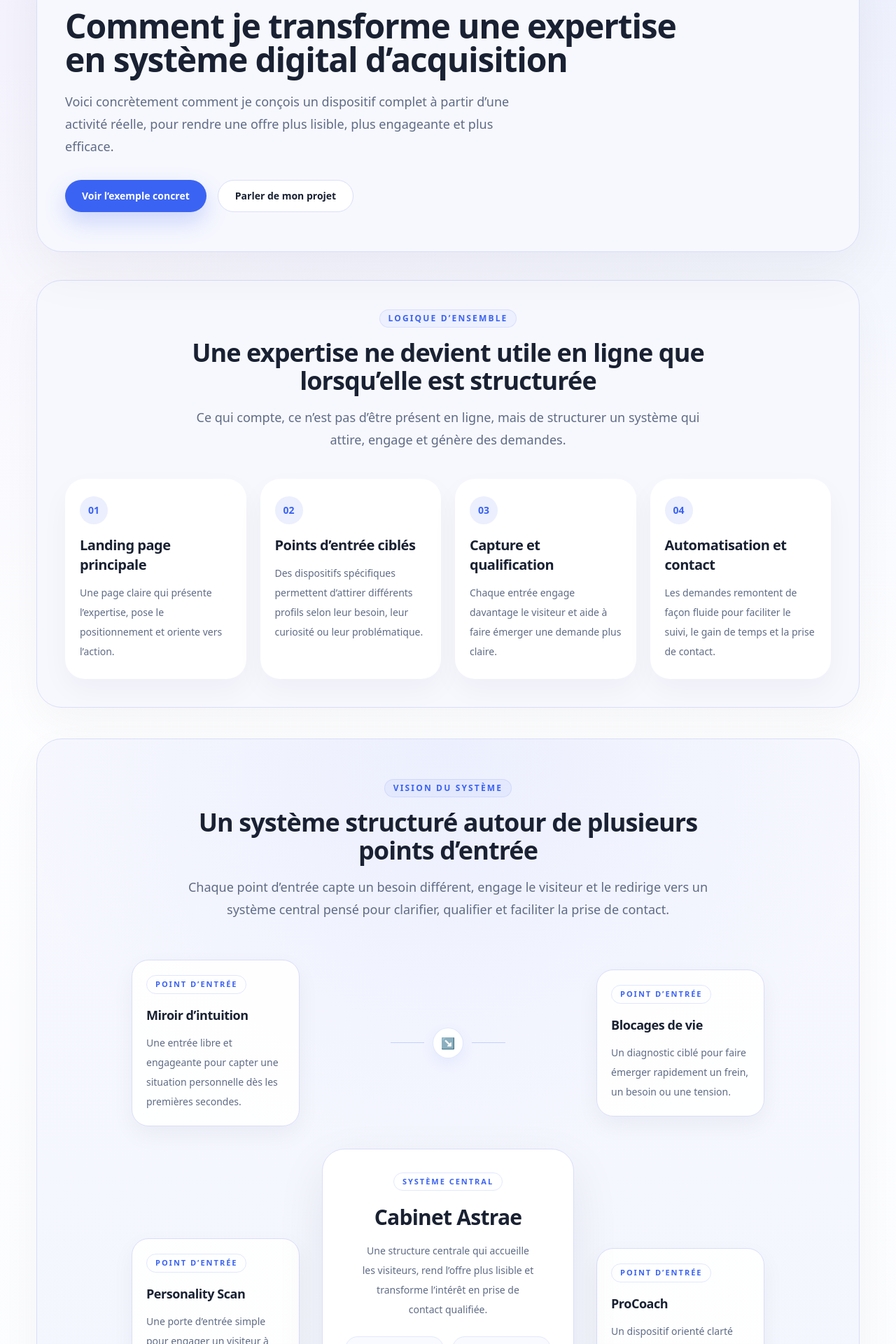
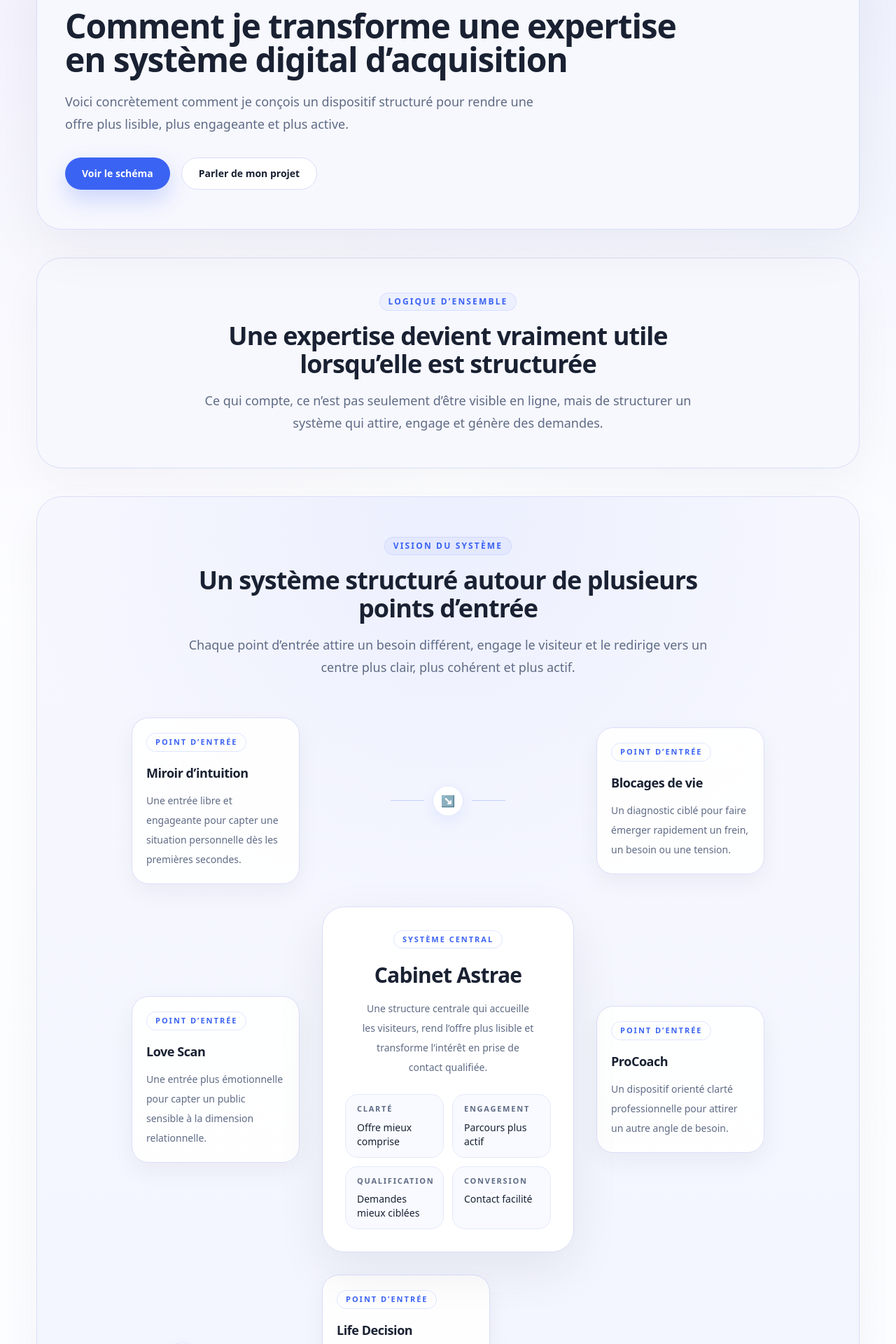
Before and after one commit to arnaudcrestey/portail-site-vitrine, a Next.js app: page /systeme in a window 1280 px wide. Shown: the part 280-2200 px from the top of the page at 70% size. Built offline with nearby package versions, Linux system fonts and the light colour scheme.

Commit message:
Update page.tsx

```diff
--- a/app/systeme/page.tsx
+++ b/app/systeme/page.tsx
@@ -7,62 +7,38 @@ export const metadata: Metadata = {
     "Comment Arnaud Crestey transforme une expertise en système digital clair, structuré et orienté acquisition.",
 };
 
-const systemFlow = [
+const astraeBlocks = [
   {
-    title: 'Landing page principale',
+    number: '01',
+    title: 'Créer une page principale forte',
     description:
-      "Une page claire qui présente l’expertise, pose le positionnement et oriente vers l’action.",
+      "Une page centrale claire qui présente l’expertise, structure la promesse et rend l’offre immédiatement plus lisible.",
   },
   {
-    title: 'Points d’entrée ciblés',
+    number: '02',
+    title: 'Ajouter plusieurs points d’entrée',
     description:
-      'Des dispositifs spécifiques permettent d’attirer différents profils selon leur besoin, leur curiosité ou leur problématique.',
+      'Des entrées ciblées permettent d’attirer différents profils selon leur besoin, leur curiosité ou leur problématique.',
   },
   {
-    title: 'Capture et qualification',
+    number: '03',
+    title: 'Engager et qualifier',
     description:
-      'Chaque entrée engage davantage le visiteur et aide à faire émerger une demande plus claire.',
+      'Chaque dispositif capte davantage l’attention, implique le visiteur et prépare une demande plus claire.',
   },
   {
-    title: 'Automatisation et contact',
+    number: '04',
+    title: 'Fluidifier le suivi',
     description:
-      'Les demandes remontent de façon fluide pour faciliter le suivi, le gain de temps et la prise de contact.',
-  },
-];
-
-const astraeBlocks = [
-  {
-    title: 'Créer une page principale forte',
-    description:
-      "Une landing page claire qui présente l’expertise, structure la promesse et rend l’offre plus lisible.",
-  },
-  {
-    title: 'Ajouter plusieurs entrées ciblées',
-    description:
-      'Des points d’entrée spécifiques permettent d’attirer différents profils selon leur problématique ou leur niveau d’intérêt.',
-  },
-  {
-    title: 'Qualifier les personnes',
-    description:
-      'Chaque dispositif implique davantage le visiteur et aide à mieux comprendre sa situation avant le contact.',
-  },
-  {
-    title: 'Automatiser ce qui doit l’être',
-    description:
-      'Les informations utiles, les demandes et les prises de contact sont organisées pour fluidifier le suivi.',
-  },
-  {
-    title: "Transformer l’ensemble en système d’acquisition",
-    description:
-      'Le site ne reste pas une simple vitrine. Il devient un dispositif cohérent qui attire, engage et prépare la relation.',
+      'Les informations utiles, les demandes et les prises de contact sont organisées pour rendre le suivi plus simple et plus fluide.',
   },
 ];
 
 const benefits = [
-  'Mieux expliquer l’offre',
-  'Attirer les bons visiteurs',
-  "Augmenter l’engagement",
-  'Faciliter la conversion',
+  'Offre plus lisible',
+  'Visiteurs mieux engagés',
+  'Demandes plus qualifiées',
+  'Contact facilité',
 ];
 
 export default function SystemePage() {
@@ -79,16 +55,16 @@ export default function SystemePage() {
               </h1>
 
               <p className="mt-5 max-w-2xl text-lg leading-8 text-slate">
-                Voici concrètement comment je conçois un dispositif complet à partir d’une activité réelle,
-                pour rendre une offre plus lisible, plus engageante et plus efficace.
+                Voici concrètement comment je conçois un dispositif structuré pour rendre une offre
+                plus lisible, plus engageante et plus active.
               </p>
 
               <div className="mt-8 flex flex-wrap gap-4">
                 <Link
-                  href="#exemple"
+                  href="#schema"
                   className="inline-flex items-center justify-center rounded-full bg-primary px-6 py-3 text-sm font-semibold text-white shadow-[0_14px_32px_rgba(59,99,243,0.24)] transition hover:-translate-y-0.5"
                 >
-                  Voir l’exemple concret
+                  Voir le schéma
                 </Link>
 
                 <Link
@@ -105,44 +81,24 @@ export default function SystemePage() {
 
       <section className="pb-8 pt-2">
         <div className="container-layout">
-          <div className="rounded-[36px] border border-[#d9def8] bg-[#f7f8fe] px-6 py-8 shadow-[0_20px_60px_rgba(15,23,42,0.04)] sm:px-8 sm:py-10 lg:px-10">
+          <div className="rounded-[36px] border border-[#d9def8] bg-[#f7f8fe] px-6 py-10 shadow-[0_20px_60px_rgba(15,23,42,0.04)] sm:px-8 sm:py-12 lg:px-10">
             <div className="mx-auto max-w-3xl text-center">
               <span className="section-eyebrow">Logique d’ensemble</span>
 
               <h2 className="mt-4 text-3xl font-semibold tracking-tight text-ink sm:text-4xl">
-                Une expertise ne devient utile en ligne que lorsqu’elle est structurée
+                Une expertise devient vraiment utile lorsqu’elle est structurée
               </h2>
 
               <p className="mt-4 text-lg leading-8 text-slate">
-                Ce qui compte, ce n’est pas d’être présent en ligne, mais de structurer un système qui attire, engage et génère des demandes.
+                Ce qui compte, ce n’est pas seulement d’être visible en ligne, mais de structurer un
+                système qui attire, engage et génère des demandes.
               </p>
-            </div>
-
-            <div className="mt-10 grid gap-5 md:grid-cols-2 xl:grid-cols-4">
-              {systemFlow.map((step, index) => (
-                <div
-                  key={step.title}
-                  className="relative rounded-[28px] border border-white/80 bg-white px-5 py-6 shadow-[0_16px_40px_rgba(15,23,42,0.04)]"
-                >
-                  <div className="mb-4 inline-flex h-10 w-10 items-center justify-center rounded-full bg-primary/10 text-sm font-semibold text-primary">
-                    0{index + 1}
-                  </div>
-
-                  <h3 className="text-xl font-semibold tracking-tight text-ink">
-                    {step.title}
-                  </h3>
-
-                  <p className="mt-3 text-sm leading-7 text-slate">
-                    {step.description}
-                  </p>
-                </div>
-              ))}
             </div>
           </div>
         </div>
       </section>
 
-<section className="pb-10 pt-3">
+      <section id="schema" className="pb-8 pt-2">
         <div className="container-layout">
           <div className="relative overflow-hidden rounded-[36px] border border-[#d9def8] bg-[linear-gradient(180deg,#f7f8fe_0%,#f2f5ff_100%)] px-6 py-10 shadow-[0_20px_60px_rgba(15,23,42,0.04)] sm:px-8 sm:py-12 lg:px-10 lg:py-14">
             <div className="pointer-events-none absolute inset-0 bg-[radial-gradient(circle_at_top,rgba(59,99,243,0.06),transparent_38%)]" />
@@ -155,27 +111,26 @@ export default function SystemePage() {
               </h2>
 
               <p className="mt-4 text-lg leading-8 text-slate">
-          Chaque point d’entrée capte un besoin différent, engage le visiteur et le redirige vers
-          un système central pensé pour clarifier, qualifier et faciliter la prise de contact.
+                Chaque point d’entrée attire un besoin différent, engage le visiteur et le redirige
+                vers un centre plus clair, plus cohérent et plus actif.
               </p>
             </div>
 
             <div className="relative mt-14">
               <div className="grid gap-8 lg:grid-cols-[1fr_360px_1fr] lg:grid-rows-[auto_auto_auto] lg:items-center">
-          {/* Haut gauche */}
                 <div className="flex justify-center lg:justify-end">
-            <div className="group w-full max-w-[240px] rounded-[24px] border border-[#d9def8] bg-white/95 px-5 py-5 shadow-[0_12px_32px_rgba(15,23,42,0.05)] transition-all duration-300 hover:-translate-y-1 hover:shadow-[0_20px_40px_rgba(59,99,243,0.10)]">
+                  <div className="w-full max-w-[240px] rounded-[24px] border border-[#d9def8] bg-white/95 px-5 py-5 shadow-[0_12px_32px_rgba(15,23,42,0.05)]">
                     <div className="inline-flex rounded-full border border-primary/15 bg-primary/6 px-3 py-1 text-[11px] font-semibold uppercase tracking-[0.18em] text-primary">
                       Point d’entrée
                     </div>
                     <h3 className="mt-4 text-lg font-semibold text-ink">Miroir d’intuition</h3>
                     <p className="mt-3 text-sm leading-7 text-slate">
-                Une entrée libre et engageante pour capter une situation personnelle dès les premières secondes.
+                      Une entrée libre et engageante pour capter une situation personnelle dès les
+                      premières secondes.
                     </p>
                   </div>
                 </div>
 
-          {/* Centre haut */}
                 <div className="hidden lg:flex items-center justify-center">
                   <div className="flex items-center gap-3">
                     <div className="h-px w-12 bg-primary/25" />
@@ -186,33 +141,32 @@ export default function SystemePage() {
                   </div>
                 </div>
 
-          {/* Haut droite */}
                 <div className="flex justify-center lg:justify-start">
-            <div className="group w-full max-w-[240px] rounded-[24px] border border-[#d9def8] bg-white/95 px-5 py-5 shadow-[0_12px_32px_rgba(15,23,42,0.05)] transition-all duration-300 hover:-translate-y-1 hover:shadow-[0_20px_40px_rgba(59,99,243,0.10)]">
+                  <div className="w-full max-w-[240px] rounded-[24px] border border-[#d9def8] bg-white/95 px-5 py-5 shadow-[0_12px_32px_rgba(15,23,42,0.05)]">
                     <div className="inline-flex rounded-full border border-primary/15 bg-primary/6 px-3 py-1 text-[11px] font-semibold uppercase tracking-[0.18em] text-primary">
                       Point d’entrée
                     </div>
                     <h3 className="mt-4 text-lg font-semibold text-ink">Blocages de vie</h3>
                     <p className="mt-3 text-sm leading-7 text-slate">
-                Un diagnostic ciblé pour faire émerger rapidement un frein, un besoin ou une tension.
+                      Un diagnostic ciblé pour faire émerger rapidement un frein, un besoin ou une
+                      tension.
                     </p>
                   </div>
                 </div>
 
-          {/* Milieu gauche */}
                 <div className="flex justify-center lg:justify-end">
-            <div className="group w-full max-w-[240px] rounded-[24px] border border-[#d9def8] bg-white/95 px-5 py-5 shadow-[0_12px_32px_rgba(15,23,42,0.05)] transition-all duration-300 hover:-translate-y-1 hover:shadow-[0_20px_40px_rgba(59,99,243,0.10)]">
+                  <div className="w-full max-w-[240px] rounded-[24px] border border-[#d9def8] bg-white/95 px-5 py-5 shadow-[0_12px_32px_rgba(15,23,42,0.05)]">
                     <div className="inline-flex rounded-full border border-primary/15 bg-primary/6 px-3 py-1 text-[11px] font-semibold uppercase tracking-[0.18em] text-primary">
                       Point d’entrée
                     </div>
-              <h3 className="mt-4 text-lg font-semibold text-ink">Personality Scan</h3>
+                    <h3 className="mt-4 text-lg font-semibold text-ink">Love Scan</h3>
                     <p className="mt-3 text-sm leading-7 text-slate">
-                Une porte d’entrée simple pour engager un visiteur à travers une lecture plus personnelle.
+                      Une entrée plus émotionnelle pour capter un public sensible à la dimension
+                      relationnelle.
                     </p>
                   </div>
                 </div>
 
-          {/* Centre */}
                 <div className="relative flex justify-center">
                   <div className="absolute inset-0 -z-10 flex items-center justify-center">
                     <div className="h-[280px] w-[280px] rounded-full bg-[radial-gradient(circle,rgba(59,99,243,0.10)_0%,rgba(59,99,243,0.04)_38%,transparent_70%)] blur-xl" />
@@ -237,68 +191,46 @@ export default function SystemePage() {
                         <p className="text-[11px] font-semibold uppercase tracking-[0.16em] text-slate">
                           Clarté
                         </p>
-                  <p className="mt-2 text-sm font-medium text-ink">
-                    Offre mieux comprise
-                  </p>
+                        <p className="mt-2 text-sm font-medium text-ink">Offre mieux comprise</p>
                       </div>
 
                       <div className="rounded-[18px] border border-[#e4e9fb] bg-[#f8faff] px-4 py-3">
                         <p className="text-[11px] font-semibold uppercase tracking-[0.16em] text-slate">
                           Engagement
                         </p>
-                  <p className="mt-2 text-sm font-medium text-ink">
-                    Parcours plus actif
-                  </p>
+                        <p className="mt-2 text-sm font-medium text-ink">Parcours plus actif</p>
                       </div>
 
                       <div className="rounded-[18px] border border-[#e4e9fb] bg-[#f8faff] px-4 py-3">
                         <p className="text-[11px] font-semibold uppercase tracking-[0.16em] text-slate">
                           Qualification
                         </p>
-                  <p className="mt-2 text-sm font-medium text-ink">
-                    Demandes mieux ciblées
-                  </p>
+                        <p className="mt-2 text-sm font-medium text-ink">Demandes mieux ciblées</p>
                       </div>
 
                       <div className="rounded-[18px] border border-[#e4e9fb] bg-[#f8faff] px-4 py-3">
                         <p className="text-[11px] font-semibold uppercase tracking-[0.16em] text-slate">
                           Conversion
                         </p>
-                  <p className="mt-2 text-sm font-medium text-ink">
-                    Contact facilité
-                  </p>
+                        <p className="mt-2 text-sm font-medium text-ink">Contact facilité</p>
                       </div>
                     </div>
                   </div>
                 </div>
 
-          {/* Milieu droite */}
                 <div className="flex justify-center lg:justify-start">
-            <div className="group w-full max-w-[240px] rounded-[24px] border border-[#d9def8] bg-white/95 px-5 py-5 shadow-[0_12px_32px_rgba(15,23,42,0.05)] transition-all duration-300 hover:-translate-y-1 hover:shadow-[0_20px_40px_rgba(59,99,243,0.10)]">
+                  <div className="w-full max-w-[240px] rounded-[24px] border border-[#d9def8] bg-white/95 px-5 py-5 shadow-[0_12px_32px_rgba(15,23,42,0.05)]">
                     <div className="inline-flex rounded-full border border-primary/15 bg-primary/6 px-3 py-1 text-[11px] font-semibold uppercase tracking-[0.18em] text-primary">
                       Point d’entrée
                     </div>
                     <h3 className="mt-4 text-lg font-semibold text-ink">ProCoach</h3>
                     <p className="mt-3 text-sm leading-7 text-slate">
-                Un dispositif orienté clarté professionnelle pour attirer un autre angle de besoin.
+                      Un dispositif orienté clarté professionnelle pour attirer un autre angle de
+                      besoin.
                     </p>
                   </div>
                 </div>
 
-          {/* Bas gauche */}
-          <div className="flex justify-center lg:justify-end">
-            <div className="group w-full max-w-[240px] rounded-[24px] border border-[#d9def8] bg-white/95 px-5 py-5 shadow-[0_12px_32px_rgba(15,23,42,0.05)] transition-all duration-300 hover:-translate-y-1 hover:shadow-[0_20px_40px_rgba(59,99,243,0.10)]">
-              <div className="inline-flex rounded-full border border-primary/15 bg-primary/6 px-3 py-1 text-[11px] font-semibold uppercase tracking-[0.18em] text-primary">
-                Point d’entrée
-              </div>
-              <h3 className="mt-4 text-lg font-semibold text-ink">Love Scan</h3>
-              <p className="mt-3 text-sm leading-7 text-slate">
-                Une entrée plus émotionnelle pour capter un public sensible à la dimension relationnelle.
-              </p>
-            </div>
-          </div>
-
-          {/* Centre bas */}
                 <div className="hidden lg:flex items-center justify-center">
                   <div className="flex items-center gap-3">
                     <div className="h-px w-12 bg-primary/25" />
@@ -309,15 +241,15 @@ export default function SystemePage() {
                   </div>
                 </div>
 
-          {/* Bas droite */}
                 <div className="flex justify-center lg:justify-start">
-            <div className="group w-full max-w-[240px] rounded-[24px] border border-[#d9def8] bg-white/95 px-5 py-5 shadow-[0_12px_32px_rgba(15,23,42,0.05)] transition-all duration-300 hover:-translate-y-1 hover:shadow-[0_20px_40px_rgba(59,99,243,0.10)]">
+                  <div className="w-full max-w-[240px] rounded-[24px] border border-[#d9def8] bg-white/95 px-5 py-5 shadow-[0_12px_32px_rgba(15,23,42,0.05)]">
                     <div className="inline-flex rounded-full border border-primary/15 bg-primary/6 px-3 py-1 text-[11px] font-semibold uppercase tracking-[0.18em] text-primary">
                       Point d’entrée
                     </div>
                     <h3 className="mt-4 text-lg font-semibold text-ink">Life Decision</h3>
                     <p className="mt-3 text-sm leading-7 text-slate">
-                Une autre entrée ciblée pour transformer une hésitation ou une réflexion en engagement.
+                      Une autre entrée ciblée pour transformer une hésitation ou une réflexion en
+                      engagement.
                     </p>
                   </div>
                 </div>
@@ -326,8 +258,9 @@ export default function SystemePage() {
 
             <div className="relative mx-auto mt-10 max-w-3xl rounded-[24px] border border-[#d9def8] bg-white/75 px-6 py-5 text-center shadow-[0_10px_30px_rgba(15,23,42,0.04)]">
               <p className="text-sm leading-7 text-slate sm:text-[15px]">
-          Le système ne repose pas sur une seule page, mais sur plusieurs entrées complémentaires
-          qui attirent, qualifient et orientent vers un centre clair, cohérent et actif.
+                Le système ne repose pas sur une seule page, mais sur plusieurs entrées
+                complémentaires qui attirent, qualifient et orientent vers un centre clair,
+                cohérent et actif.
               </p>
             </div>
           </div>
@@ -338,26 +271,26 @@ export default function SystemePage() {
         <div className="container-layout">
           <div className="rounded-[36px] border border-[#d9def8] bg-[#f7f8fe] px-6 py-10 shadow-[0_20px_60px_rgba(15,23,42,0.04)] sm:px-8 sm:py-12 lg:px-10">
             <div className="max-w-3xl">
-              <span className="section-eyebrow">Exemple concret</span>
+              <span className="section-eyebrow">Lecture concrète</span>
 
               <h2 className="mt-4 text-3xl font-semibold tracking-tight text-ink sm:text-4xl">
-                Transformer Cabinet Astrae en système digital cohérent
+                Comment ce système prend forme concrètement
               </h2>
 
               <p className="mt-4 text-lg leading-8 text-slate">
-                Cabinet Astrae sert ici d’exemple concret. L’objectif est de montrer comment une expertise
-                peut être structurée en dispositif digital clair, progressif et orienté acquisition.
+                À partir d’une activité comme Cabinet Astrae, il devient possible de structurer un
+                ensemble plus lisible, plus engageant et plus orienté demande.
               </p>
             </div>
 
             <div className="mt-10 grid gap-5 md:grid-cols-2">
-              {astraeBlocks.slice(0, 4).map((block, index) => (
+              {astraeBlocks.map((block) => (
                 <div
                   key={block.title}
                   className="rounded-[28px] border border-white/80 bg-white px-5 py-6 shadow-[0_16px_40px_rgba(15,23,42,0.04)]"
                 >
-                  <div className="mb-4 inline-flex h-10 w-10 items-center justify-center rounded-full bg-secondary/15 text-sm font-semibold text-secondary">
-                    0{index + 1}
+                  <div className="mb-4 inline-flex h-10 w-10 items-center justify-center rounded-full bg-primary/10 text-sm font-semibold text-primary">
+                    {block.number}
                   </div>
 
                   <h3 className="text-xl font-semibold tracking-tight text-ink">
@@ -370,20 +303,6 @@ export default function SystemePage() {
                 </div>
               ))}
             </div>
-
-            <div className="mt-5 rounded-[28px] border border-white/80 bg-white px-5 py-6 shadow-[0_16px_40px_rgba(15,23,42,0.04)]">
-              <div className="mb-4 inline-flex h-10 w-10 items-center justify-center rounded-full bg-primary/10 text-sm font-semibold text-primary">
-                05
-              </div>
-
-              <h3 className="text-xl font-semibold tracking-tight text-ink">
-                {astraeBlocks[4].title}
-              </h3>
-
-              <p className="mt-3 max-w-4xl text-sm leading-7 text-slate">
-                {astraeBlocks[4].description}
-              </p>
-            </div>
           </div>
         </div>
       </section>
@@ -391,8 +310,8 @@ export default function SystemePage() {
       <section className="pb-8 pt-2">
         <div className="container-layout">
           <div className="rounded-[36px] border border-[#d9def8] bg-[#f7f8fe] px-6 py-10 shadow-[0_20px_60px_rgba(15,23,42,0.04)] sm:px-8 sm:py-12 lg:px-10">
-            <div className="max-w-3xl">
-              <span className="section-eyebrow">Résultat attendu</span>
+            <div className="mx-auto max-w-3xl text-center">
+              <span className="section-eyebrow">Résultat</span>
 
               <h2 className="mt-4 text-3xl font-semibold tracking-tight text-ink sm:text-4xl">
                 Ce que ce type de système permet
@@ -422,13 +341,13 @@ export default function SystemePage() {
           <div className="rounded-[36px] border border-[#d9def8] bg-[linear-gradient(180deg,#f7f8fe_0%,#eef3ff_100%)] px-6 py-10 text-center shadow-[0_24px_70px_rgba(15,23,42,0.06)] sm:px-8 sm:py-12 lg:px-10">
             <span className="section-eyebrow">Passer à l’action</span>
 
-            <h2 className="mt-4 mx-auto max-w-4xl text-3xl font-semibold tracking-tight text-ink sm:text-4xl">
+            <h2 className="mx-auto mt-4 max-w-4xl text-3xl font-semibold tracking-tight text-ink sm:text-4xl">
               Vous avez une expertise forte, mais pas encore le système qui la rend vraiment active ?
             </h2>
 
             <p className="mx-auto mt-4 max-w-2xl text-lg leading-8 text-slate">
-              Je conçois des dispositifs clairs, ciblés et cohérents pour transformer une présence en
-              ligne en véritable levier de contact.
+              Je conçois des dispositifs clairs, ciblés et cohérents pour transformer une présence
+              en ligne en véritable levier de contact.
             </p>
 
             <div className="mt-8 flex justify-center">
```
Lines whose indentation alone changed are shown as unchanged.
